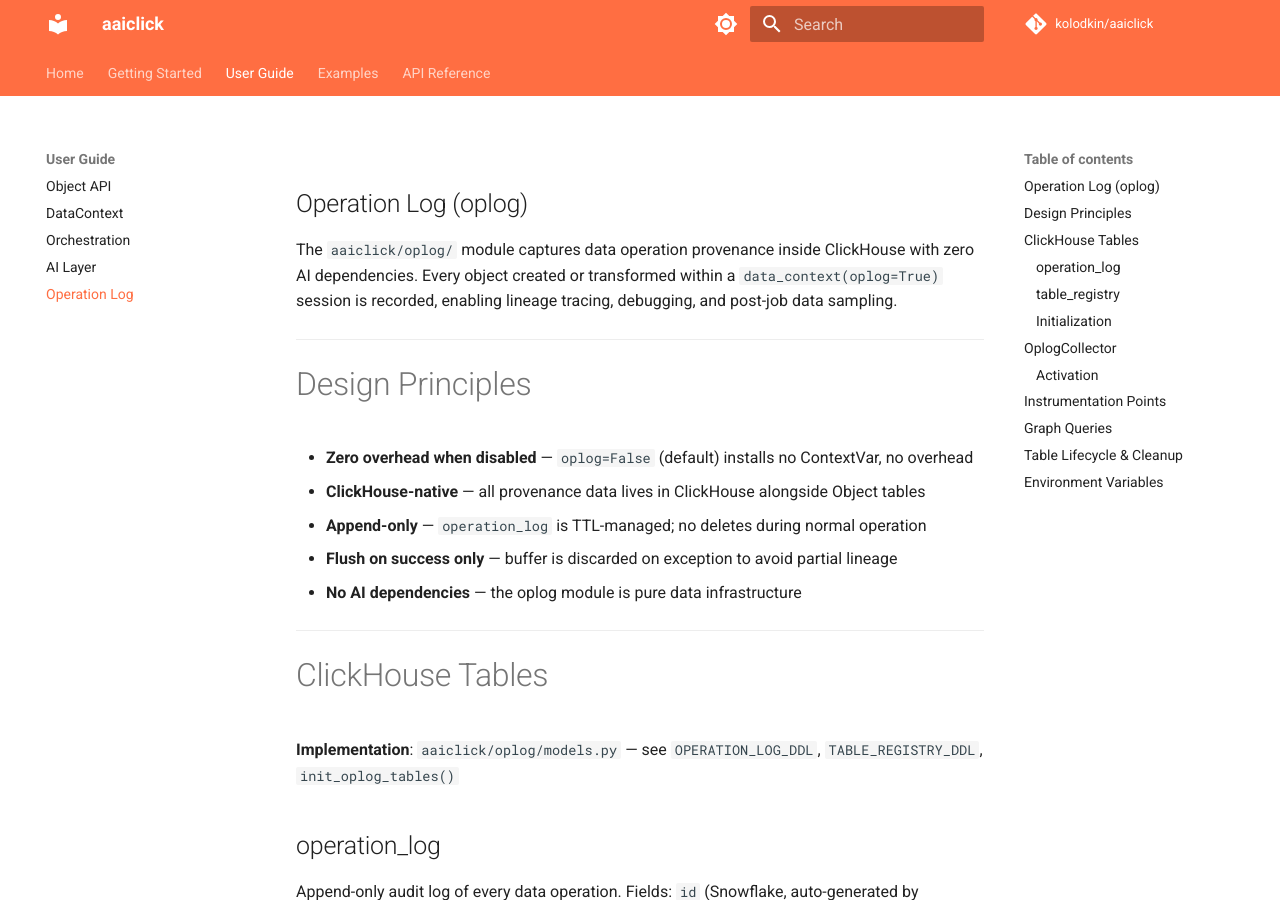
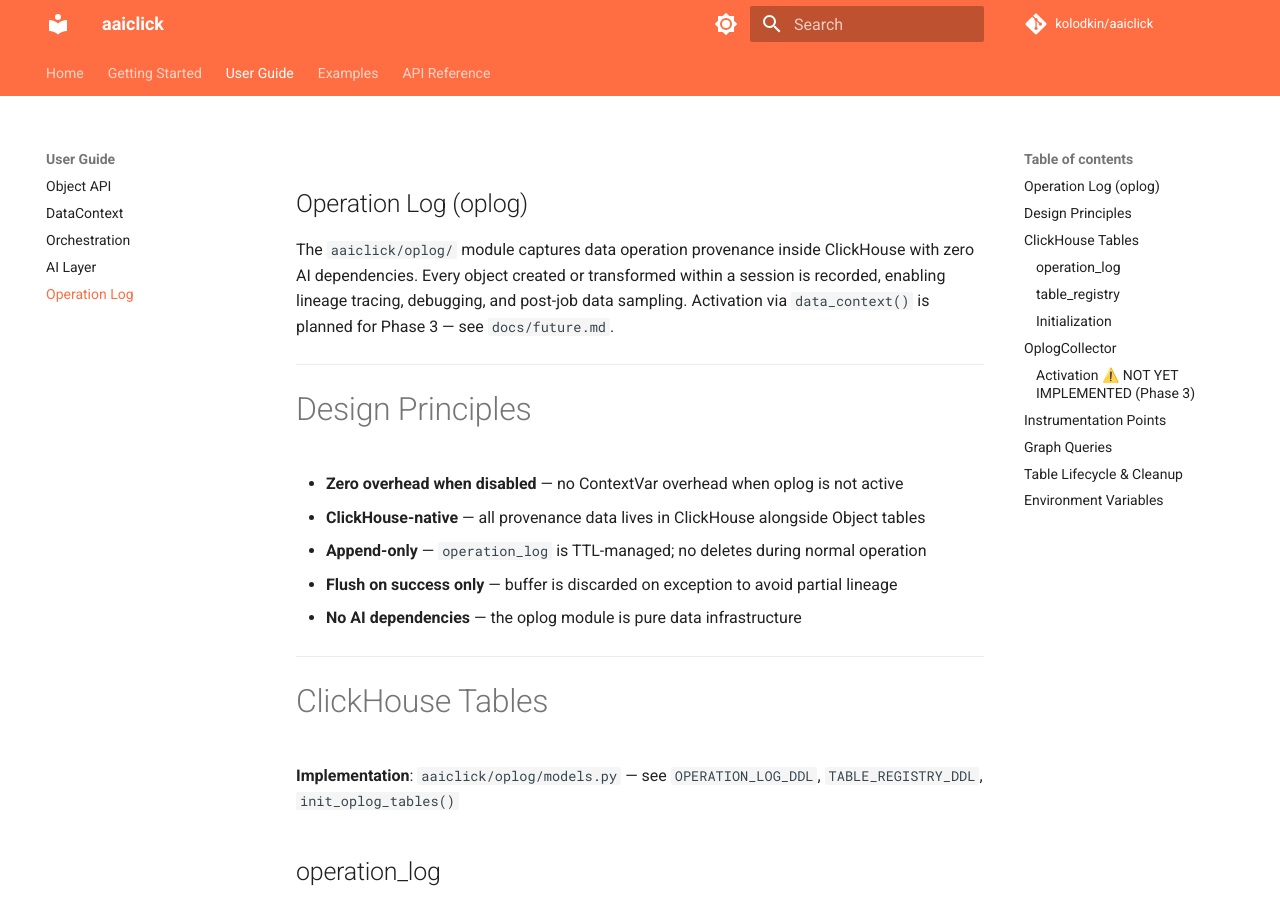
Before and after one commit to kolodkin/aaiclick, an MkDocs documentation site: the page built from docs/oplog.md, in a window 1280 px wide and 900 px high. Built offline with MkDocs 1.6.1 and Material for MkDocs 9.7.7, drawn with Linux system fonts in a browser that asks for light colours; comment, search, counter and statistics services are not loaded; some of the changed text lies outside the part shown.

Commit message:
cleanup: fix stale documentation inaccuracies
- orchestration.md: fix basic example to use TaskResult(tasks=[...]) instead of a plain list,
  and add TaskResult to import; plain lists are not handled by the execution engine
- oplog.md: mark data_context(oplog=...) activation as NOT YET IMPLEMENTED (Phase 3),
  remove incorrect claim that oplog=False is the current default parameter
- object.md: add correct import path for Computed (aaiclick.data.models);
  remove forward reference to unimplemented drop_columns()

````diff
--- a/docs/oplog.md
+++ b/docs/oplog.md
@@ -1,13 +1,13 @@
 Operation Log (oplog)
 ---
 
-The `aaiclick/oplog/` module captures data operation provenance inside ClickHouse with zero AI dependencies. Every object created or transformed within a `data_context(oplog=True)` session is recorded, enabling lineage tracing, debugging, and post-job data sampling.
+The `aaiclick/oplog/` module captures data operation provenance inside ClickHouse with zero AI dependencies. Every object created or transformed within a session is recorded, enabling lineage tracing, debugging, and post-job data sampling. Activation via `data_context()` is planned for Phase 3 — see `docs/future.md`.
 
 ---
 
 # Design Principles
 
-- **Zero overhead when disabled** — `oplog=False` (default) installs no ContextVar, no overhead
+- **Zero overhead when disabled** — no ContextVar overhead when oplog is not active
 - **ClickHouse-native** — all provenance data lives in ClickHouse alongside Object tables
 - **Append-only** — `operation_log` is TTL-managed; no deletes during normal operation
 - **Flush on success only** — buffer is discarded on exception to avoid partial lineage
@@ -43,7 +43,12 @@ Maps every ephemeral table to its owning `job_id` for post-job cleanup. Persiste
 
 Buffer-based event sink. Collects `OperationEvent` objects in memory; batch-inserts to both `operation_log` and `table_registry` on `flush()`. Accessed via ContextVar `_oplog_collector`.
 
-## Activation
+## Activation ⚠️ NOT YET IMPLEMENTED (Phase 3)
+
+The `data_context()` function does not yet accept an `oplog` parameter. OplogCollector activation
+is planned for Phase 3 — see `docs/future.md` — "Operation Provenance Integration (Phase 3)".
+
+Once implemented, the intended API is:
 
 ```python
 # Bool — creates a plain OplogCollector()
````
Also changed, not shown: other parts of docs/oplog.md (+1 -1 lines), docs/object.md (+2 -2 lines), docs/orchestration.md (+2 -2 lines).
